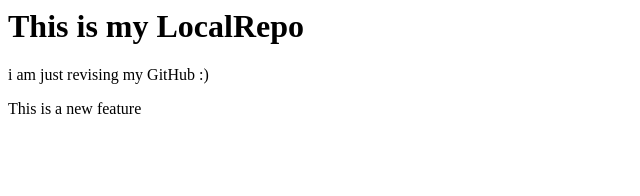
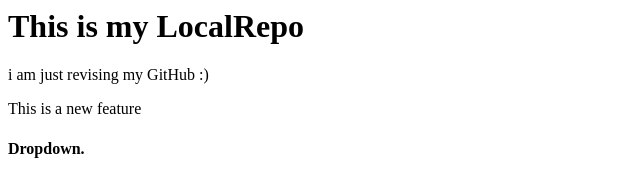
Before and after one commit to Harsshhhi/LocalRepo---ak, a plain HTML site: page index.html in a window 1280 px wide. Shown: the full height of the page, 0-640 px from the left. Drawn offline with Linux system fonts and the light colour scheme.

```diff
--- a/index.html
+++ b/index.html
@@ -2,3 +2,4 @@
 <p>i am just revising my GitHub :) </p>
 
 <p>This is a new feature</p>
+<h4>Dropdown.</h4>
```
